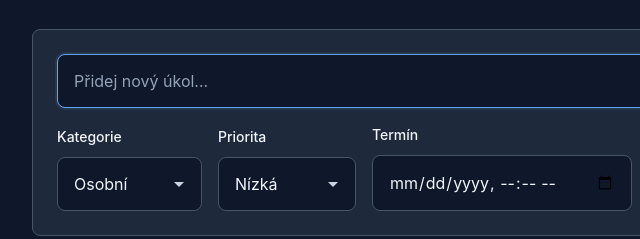
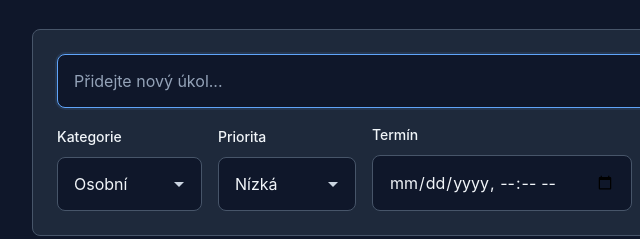
Before and after one commit to mathiastichota2006-spec/todo_list, a plain HTML site: page index.html in a window 1280 px wide. Shown: the part 467-706 px from the top of the page, 240-880 px from the left. Drawn offline with nearby package versions, Linux system fonts and the light colour scheme.

Commit message:
Update placeholder text in task input field

```diff
--- a/index.html
+++ b/index.html
@@ -133,7 +133,7 @@
                     type="text"
                     id="task-input"
                     class="task-input"
-                    placeholder="Přidej nový úkol..."
+                    placeholder="Přidejte nový úkol..."
                     autocomplete="off"
                     maxlength="200"
                     aria-label="Zadej text úkolu"
```
